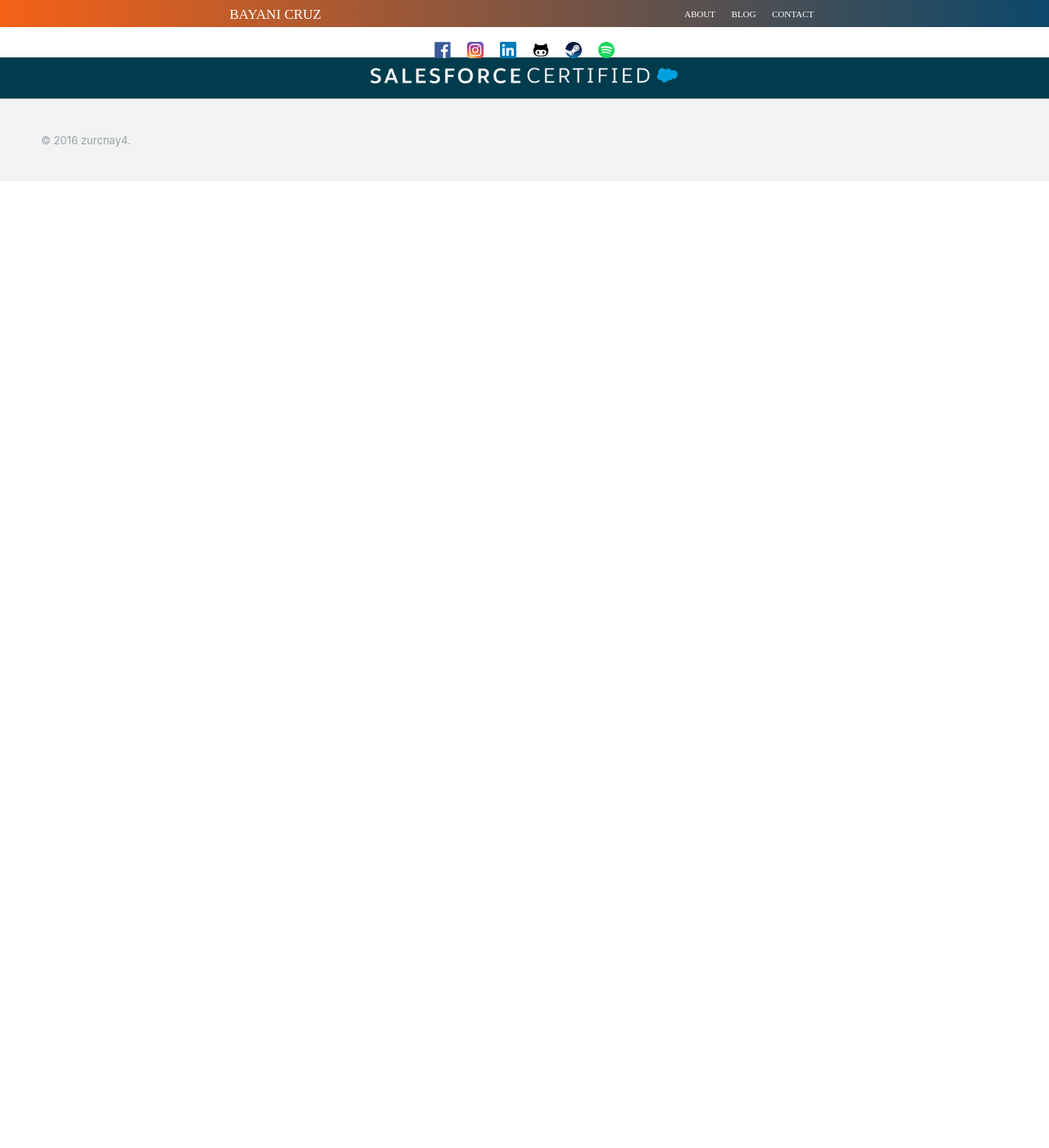
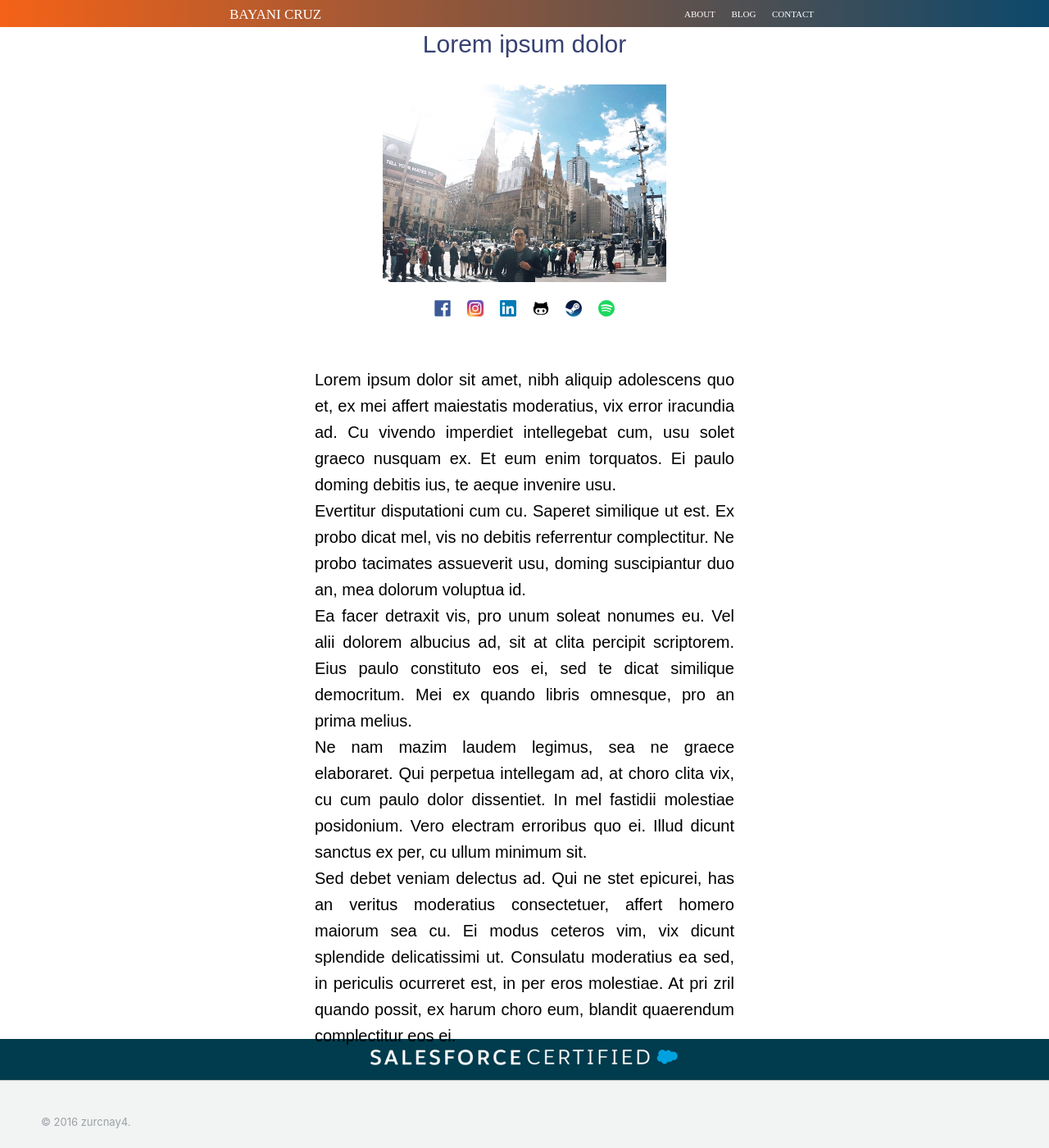
Before and after one commit to zurcnay4/portfolio-dev, a Jekyll site: the page built from about.html, in a window 1280 px wide and 1400 px high, scrolled down 450 px. Shown: the whole window at 82% size. Built offline with Jekyll 4.4.1, drawn with Linux system fonts in a browser that asks for light colours; some web fonts are replaced; before the commit the page ends 1080 px from its top, so only the background shows below that.

Commit message:
about me content

```diff
--- a/_layouts/default.html
+++ b/_layouts/default.html
@@ -61,10 +61,7 @@
       <!-- ===== -->
 
       <div class="cover"></div>
-      {% if page.url != "/" %}
-        {% include find-me.html %}
-        </div>
-      {% endif %}
+
 
 
 {{ content }}
--- a/about.html
+++ b/about.html
@@ -1,3 +1,24 @@
 ---
 layout: default
 ---
+</div>
+<h2 style="margin-top:1em">Lorem ipsum dolor</h2>
+<p style="text-align:center;" >
+<img src="/assets/images/melb.jpg" width="27%" height="auto">
+<div style="margin-top:-3em">{% include find-me.html %}</div>
+<br/><br/>
+<div style="height: 800px;  margin: 0 30% 0 30%; text-align: justify;">
+Lorem ipsum dolor sit amet, nibh aliquip adolescens quo et, ex mei affert maiestatis moderatius, vix error iracundia ad. Cu vivendo imperdiet intellegebat cum, usu solet graeco nusquam ex. Et eum enim torquatos. Ei paulo doming debitis ius, te aeque invenire usu.
+<br/>
+Evertitur disputationi cum cu. Saperet similique ut est. Ex probo dicat mel, vis no debitis referrentur complectitur. Ne probo tacimates assueverit usu, doming suscipiantur duo an, mea dolorum voluptua id.
+<br/>
+Ea facer detraxit vis, pro unum soleat nonumes eu. Vel alii dolorem albucius ad, sit at clita percipit scriptorem. Eius paulo constituto eos ei, sed te dicat similique democritum. Mei ex quando libris omnesque, pro an prima melius.
+<br/>
+Ne nam mazim laudem legimus, sea ne graece elaboraret. Qui perpetua intellegam ad, at choro clita vix, cu cum paulo dolor dissentiet. In mel fastidii molestiae posidonium. Vero electram erroribus quo ei. Illud dicunt sanctus ex per, cu ullum minimum sit.
+<br/>
+Sed debet veniam delectus ad. Qui ne stet epicurei, has an veritus moderatius consectetuer, affert homero maiorum sea cu. Ei modus ceteros vim, vix dicunt splendide delicatissimi ut. Consulatu moderatius ea sed, in periculis ocurreret est, in per eros molestiae. At pri zril quando possit, ex harum choro eum, blandit quaerendum complectitur eos ei.
+<hr style="border: 0; height: 2px; width: 35%; background-color: #374172; margin-top: 3em"></hr>
+</div>
+
+
+</p>
--- a/index.html
+++ b/index.html
@@ -14,7 +14,7 @@
    <h2>Hey oh! Let's Go!</h2>
       <p style="text-align: center">
         Just a <i>Developer</i> building a way around the world - one algorithm at a time.<br></br>
-        <img src="/assets/images/web.jpg" width="80%" height="auto">
+        <img src="/assets/images/interface.jpg" width="60%" height="auto" style="border-radius: 5px">
       </p>
 
   </div>
```
Also changed, not shown: assets/images/interface.jpg (added), assets/images/melb.jpg (added).
